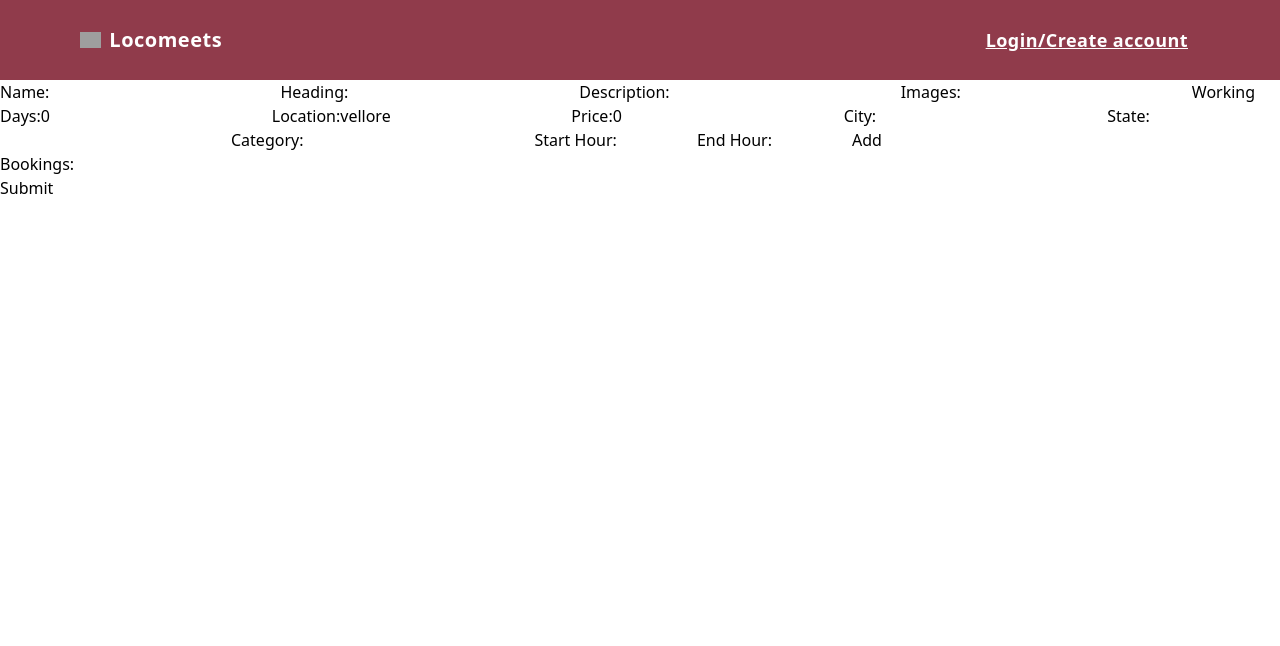
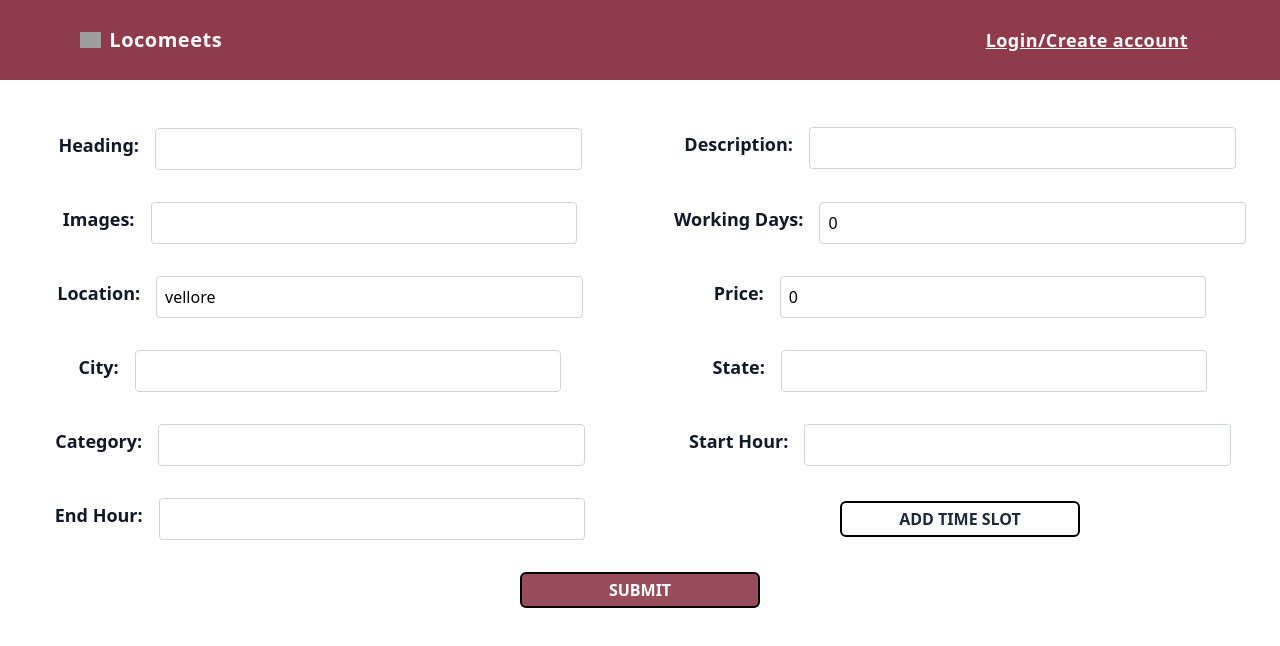
Before and after one commit to siddharth-malik456/Locomeets, a React (Vite) app in the folder client/: page /services/create in a window 1280 px wide. Shown: the top 646 px of the page. Built offline with nearby package versions, Linux system fonts and the light colour scheme; grey boxes are pictures that could not be loaded.

Commit message:
createService

```diff
--- a/client/src/routes/createService.jsx
+++ b/client/src/routes/createService.jsx
@@ -25,7 +25,10 @@ export default function CreateService() {
 
   const handleAddBooking = useCallback(() => {
     if (startHour && endHour) {
-      const newBooking = [startHour, endHour];
+      const newBooking = {
+        startTime: startHour,
+        endTime: endHour,
+      };
       setBookings((prevBookings) => [...prevBookings, newBooking]);
       setStartHour("");
       setEndHour("");
@@ -44,7 +47,6 @@ export default function CreateService() {
       const response = await axios.post(`http://localhost:3000/services/`, {
         ...formData,
         bookings,
-        workingDays: [0, 1, 0, 0, 1, 1, 1],
       });
       console.log(response);
     } catch (error) {
@@ -54,97 +56,158 @@ export default function CreateService() {
 
   return (
     <form onSubmit={handleSubmit}>
-      <label htmlFor="name">Name:</label>
-      <input
-        type="text"
-        id="name"
-        name="name"
-        value={formData.name}
-        onChange={handleChange}
-      />
-
-      <label htmlFor="heading">Heading:</label>
+      <div className="space-y-4 flex flex-wrap gap-y-4 mt-12">
+        <div className="flex justify-center items-center gap-x-4 w-3/6">
+          <label
+            htmlFor="name"
+            className="mb-2 font-bold text-lg text-gray-900"
+          >
+            Heading:
+          </label>
           <input
             type="text"
             id="heading"
             name="heading"
             value={formData.heading}
             onChange={handleChange}
+            className="p-2 border border-gray-300 rounded w-4/6"
           />
-
-      <label htmlFor="description">Description:</label>
+        </div>
+        <div className="flex justify-center items-center gap-x-4 w-3/6">
+          <label
+            htmlFor="description"
+            className="mb-2 font-bold text-lg text-gray-900 mt-[-18px]"
+          >
+            Description:
+          </label>
           <input
             type="text"
             id="description"
             name="description"
             value={formData.description}
             onChange={handleChange}
+            className="p-2 border border-gray-300 rounded w-4/6 mt-[-18px]"
           />
-
-      <label htmlFor="images">Images:</label>
+        </div>
+        <div className="flex justify-center items-center gap-x-4 w-3/6">
+          <label
+            htmlFor="images"
+            className="mb-2 font-bold text-lg text-gray-900"
+          >
+            Images:
+          </label>
           <input
             type="text"
             id="images"
             name="images"
             value={formData.images}
             onChange={handleChange}
+            className="p-2 border border-gray-300 rounded w-4/6"
           />
-
-      <label htmlFor="workingDays">Working Days:</label>
+        </div>
+        <div className="flex justify-center items-center gap-x-4 w-3/6">
+          <label
+            htmlFor="workingDays"
+            className="mb-2 font-bold text-lg text-gray-900"
+          >
+            Working Days:
+          </label>
           <input
             type="number"
             id="workingDays"
             name="workingDays"
             value={formData.workingDays}
             onChange={handleChange}
+            className="p-2 border border-gray-300 rounded w-4/6"
           />
-
-      <label htmlFor="location">Location:</label>
+        </div>
+        <div className="flex justify-center items-center gap-x-4 w-3/6">
+          <label
+            htmlFor="location"
+            className="mb-2 font-bold text-lg text-gray-900"
+          >
+            Location:
+          </label>
           <input
             type="text"
             id="location"
             name="location"
             value={formData.location}
             onChange={handleChange}
+            className="p-2 border border-gray-300 rounded w-4/6"
           />
-
-      <label htmlFor="price">Price:</label>
+        </div>
+        <div className="flex justify-center items-center gap-x-4 w-3/6">
+          <label
+            htmlFor="price"
+            className="mb-2 font-bold text-lg text-gray-900"
+          >
+            Price:
+          </label>
           <input
-        type="number"
+            type="text"
             id="price"
             name="price"
             value={formData.price}
             onChange={handleChange}
+            className="p-2 border border-gray-300 rounded w-4/6"
           />
-
-      <label htmlFor="city">City:</label>
+        </div>
+        <div className="flex justify-center items-center gap-x-4 w-3/6">
+          <label
+            htmlFor="city"
+            className="mb-2 font-bold text-lg text-gray-900"
+          >
+            City:
+          </label>
           <input
             type="text"
             id="city"
             name="city"
             value={formData.city}
             onChange={handleChange}
+            className="p-2 border border-gray-300 rounded w-4/6"
           />
-
-      <label htmlFor="state">State:</label>
+        </div>
+        <div className="flex justify-center items-center gap-x-4 w-3/6">
+          <label
+            htmlFor="state"
+            className="mb-2 font-bold text-lg text-gray-900"
+          >
+            State:
+          </label>
           <input
             type="text"
             id="state"
             name="state"
             value={formData.state}
             onChange={handleChange}
+            className="p-2 border border-gray-300 rounded w-4/6"
           />
-
-      <label htmlFor="category">Category:</label>
+        </div>
+        <div className="flex justify-center items-center gap-x-4 w-3/6">
+          <label
+            htmlFor="category"
+            className="mb-2 font-bold text-lg text-gray-900"
+          >
+            Category:
+          </label>
           <input
             type="text"
             id="category"
             name="category"
             value={formData.category}
             onChange={handleChange}
+            className="p-2 border border-gray-300 rounded w-4/6"
           />
-
-      <label htmlFor="startHour">Start Hour:</label>
+        </div>
+        <div className="flex justify-center items-center gap-x-4 w-3/6">
+          <label
+            htmlFor="startHour"
+            className="mb-2 font-bold text-lg text-gray-900"
+          >
+            Start Hour:
+          </label>
           <input
             type="number"
             id="startHour"
@@ -152,9 +215,16 @@ export default function CreateService() {
             max="23"
             value={startHour}
             onChange={(e) => setStartHour(e.target.value)}
+            className="p-2 border border-gray-300 rounded w-4/6"
           />
-
-      <label htmlFor="endHour">End Hour:</label>
+        </div>
+        <div className="flex justify-center items-center gap-x-4 w-3/6">
+          <label
+            htmlFor="endHour"
+            className="mb-2 font-bold text-lg text-gray-900"
+          >
+            End Hour:
+          </label>
           <input
             type="number"
             id="endHour"
@@ -162,22 +232,44 @@ export default function CreateService() {
             max="23"
             value={endHour}
             onChange={(e) => setEndHour(e.target.value)}
+            className="p-2 border border-gray-300 rounded w-4/6"
           />
-
-      <button type="button" onClick={handleAddBooking}>
-        Add
+        </div>
+        <div className="flex justify-center items-center gap-x-4 w-3/6">
+          <button
+            type="button"
+            onClick={handleAddBooking}
+            className="border-2 max-w-[240px] mx-auto border-black px-2 py-1 rounded-md text-slate-800 font-semibold uppercase w-5/6"
+          >
+            Add Time Slot
           </button>
-
+        </div>
+        {bookings.length ? (
+          <div className="flex justify-center items-center gap-x-4 w-3/6">
             <h3>Bookings:</h3>
-      <ul>
+            <ul className="flex gap-x-2">
               {bookings.map((booking, index) => (
-          <li key={index}>
-            {booking[0]} - {booking[1]}
+                <li
+                  key={index}
+                  className="border-2 border-black flex gap-x-2 p-1 font-medium rounded-md "
+                >
+                  {booking.startTime} - {booking.endTime}
                 </li>
               ))}
             </ul>
-
-      <button type="submit">Submit</button>
+          </div>
+        ) : (
+          <></>
+        )}
+        <div className="flex justify-center items-center gap-x-4 w-full">
+          <button
+            type="submit"
+            className="border-2 max-w-[240px] mx-auto border-black px-2 py-1 rounded-md text-slate-800 font-semibold uppercase w-full bg-[#994D5B] text-white"
+          >
+            Submit
+          </button>
+        </div>
+      </div>
     </form>
   );
 }
```
Lines whose indentation alone changed are shown as unchanged.
